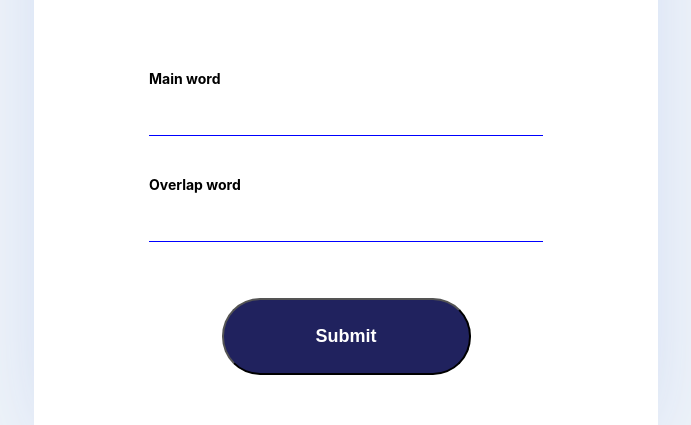
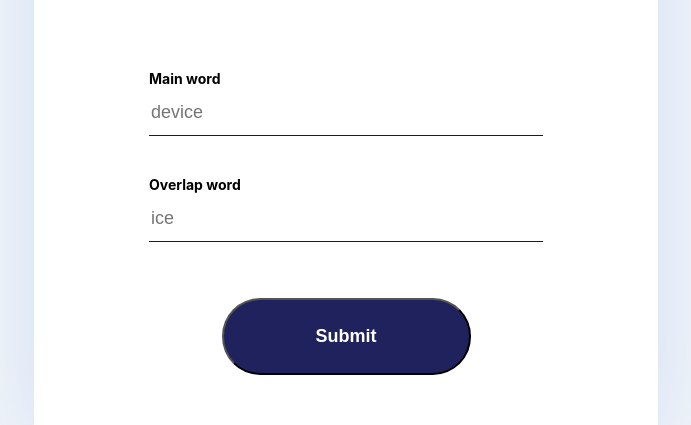
Before and after one commit to Pierpaolo01/sendsteps-evaluation, a React (Create React App) app in the folder client-word-pattern/: page / in a window 1280 px wide. Shown: the part 291-716 px from the top of the page, without its empty margins (294-985 px from the left). Built offline with nearby package versions, Linux system fonts and the light colour scheme.

Commit message:
Task: boilerplate template for sending & receiving api data

```diff
--- a/client-word-pattern/src/App.css
+++ b/client-word-pattern/src/App.css
@@ -8,14 +8,11 @@
 
 }
 
-.App-logo {
-  height: 40vmin;
-  pointer-events: none;
-}
+
 
 @media (prefers-reduced-motion: no-preference) {
-  .App-logo {
-    animation: App-logo-spin infinite 20s linear;
+  .loading-animation {
+    animation: loading-animation-spin infinite 0.5s linear;
   }
 }
 
@@ -34,11 +31,11 @@
   color: #61dafb;
 }
 
-@keyframes App-logo-spin {
+@keyframes loading-animation-spin {
   from {
-    transform: rotate(0deg);
+    transform: rotateY(0deg);
   }
   to {
-    transform: rotate(360deg);
+    transform: rotateY(360deg);
   }
 }
--- a/client-word-pattern/src/App.js
+++ b/client-word-pattern/src/App.js
@@ -1,15 +1,27 @@
 import './App.css';
 
-import CardComponent from "./components/cardComponent/CardComponent";
 import FormComponent from "./components/formComponent/FormComponent";
+import {useState} from "react";
 
 function App() {
-  return (
+    const [loading, setLoading] = useState(false);
+    const [wordOverlapResult, setWordOverlapResult] = useState('');
+
+    return (
     <div className="App">
       <header className="App-section">
-        <CardComponent title="Word patterns" description="Detect overlapping words within words">
-            <FormComponent />
-        </CardComponent>
+          <div className={loading ? "loading-animation" : ""}>
+              {
+                  !wordOverlapResult ?
+                      <FormComponent
+                          onFormSubmit={(isLoading) =>  {setLoading(isLoading)} }
+                          onSuccessResponse={ (responseData) => {setWordOverlapResult(responseData)}}
+                      />
+                      :
+                      <h1>SHESHH</h1>
+              }
+          </div>
+
       </header>
     </div>
   );
--- a/client-word-pattern/src/components/formComponent/FormComponent.js
+++ b/client-word-pattern/src/components/formComponent/FormComponent.js
@@ -1,19 +1,50 @@
 import './FormComponent.css'
+import {useState} from "react";
+import CardComponent from "../cardComponent/CardComponent";
 
-export default function FormComponent() {
-    const handleFormSubmit = (event) => {
-        event.preventDefault();
+export default function FormComponent({onFormSubmit, onSuccessResponse}) {
+    const [form, setForm ] = useState({
+        mainWord: '',
+        overlapWord: ''
+    });
 
+    const handleFormChange = event => {
+        const { name, value } = event.target;
+
+        setForm(prevState => ({
+            ...prevState,
+            [name]: value
+        }))
     }
 
+    const handleFormSubmit = async (event) => {
+        event.preventDefault();
+        onFormSubmit(true);
+
+        setTimeout( () => {
+            onFormSubmit(false);
+            onSuccessResponse()
+        }, 200);
+
+        // const response = await fetch('http://localhost:3333/word-overlap', {
+        //     method: 'POST',
+        //     body: JSON.stringify(form)
+        // });
+    }
+
+
     return (
-        <form className="word-form" onSubmit={handleFormSubmit}>
+        <CardComponent title="Word patterns" description="Detect overlapping words within words">
+            <form className="word-form" onSubmit={ handleFormSubmit }>
                 <div className="word-form__input-section">
                     <label htmlFor="main-word">Main word</label>
                     <input
                         id="main-word"
                         type="text"
-                    className="word-form__input"
+                        name="mainWord"
+                        placeholder="device"
+                        value={form.mainWord}
+                        onChange={handleFormChange}
                     />
                 </div>
 
@@ -22,6 +53,10 @@ export default function FormComponent() {
                     <input
                         id="overlap-word"
                         type="text"
+                        name="overlapWord"
+                        placeholder="ice"
+                        value={form.overlapWord}
+                        onChange={handleFormChange}
                     />
                 </div>
 
@@ -29,5 +64,6 @@ export default function FormComponent() {
                     Submit
                 </button>
             </form>
+        </CardComponent>
     )
 }
```
Lines whose indentation alone changed are shown as unchanged.
